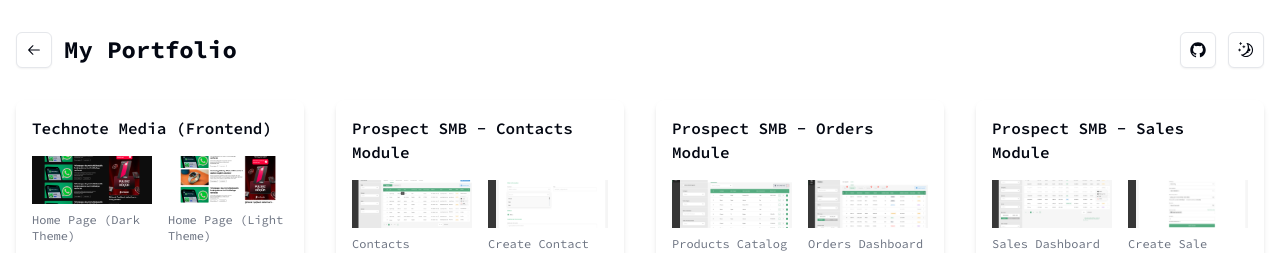
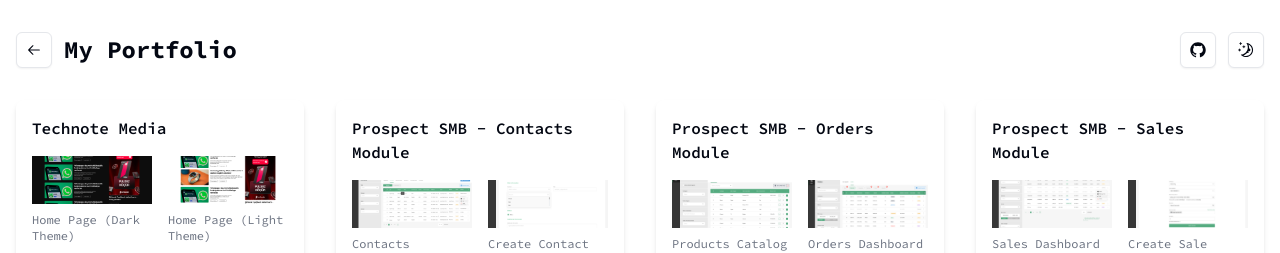
Before and after one commit to turalowski/tural.dev, a Next.js app: page /portfolio in a window 1280 px wide. Shown: the top 253 px of the page. Built offline with nearby package versions, Linux system fonts and the light colour scheme.

Commit message:
Fixed title

```diff
--- a/app/portfolio/page.tsx
+++ b/app/portfolio/page.tsx
@@ -14,7 +14,7 @@
   const portfolioProjects = [
     {
       id: 1,
-      title: 'Technote Media (Frontend)',
+      title: 'Technote Media',
       images: [
         {
           src: '/images/technote/main-dark.png',
```
